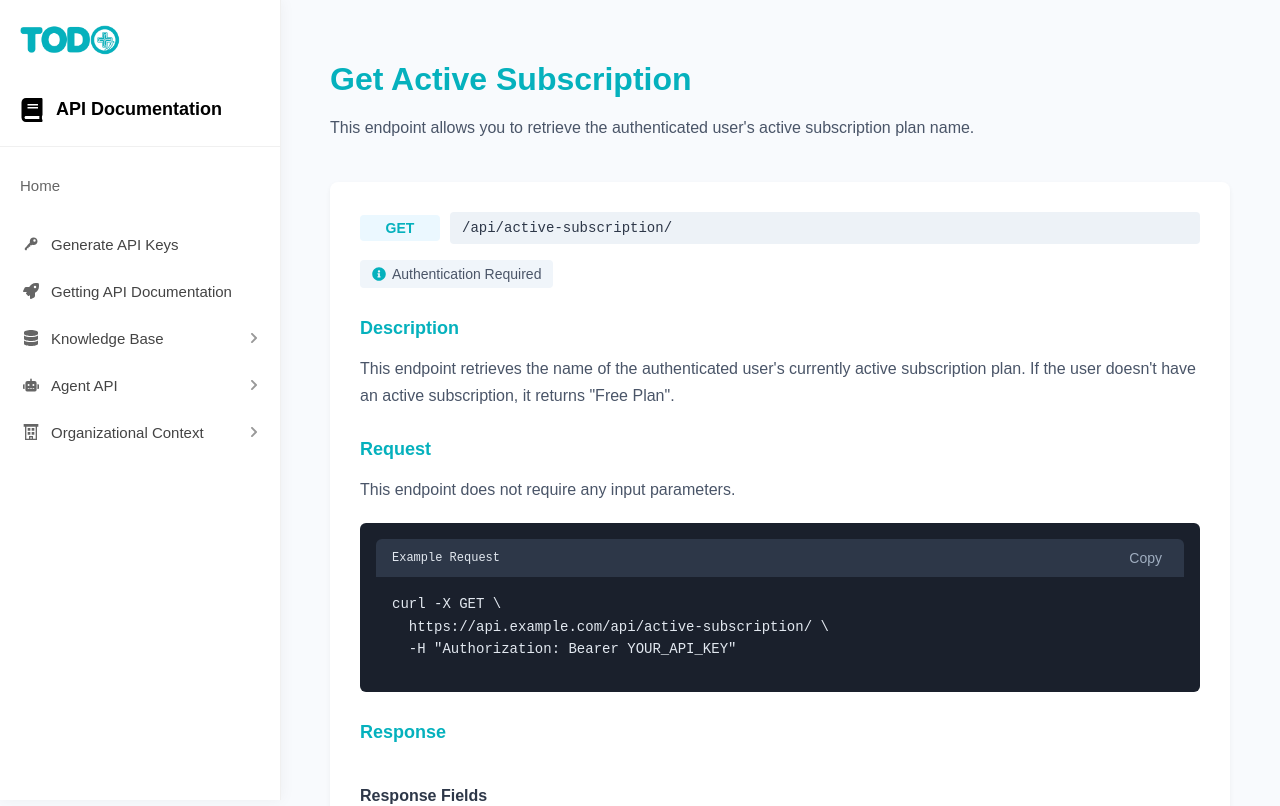
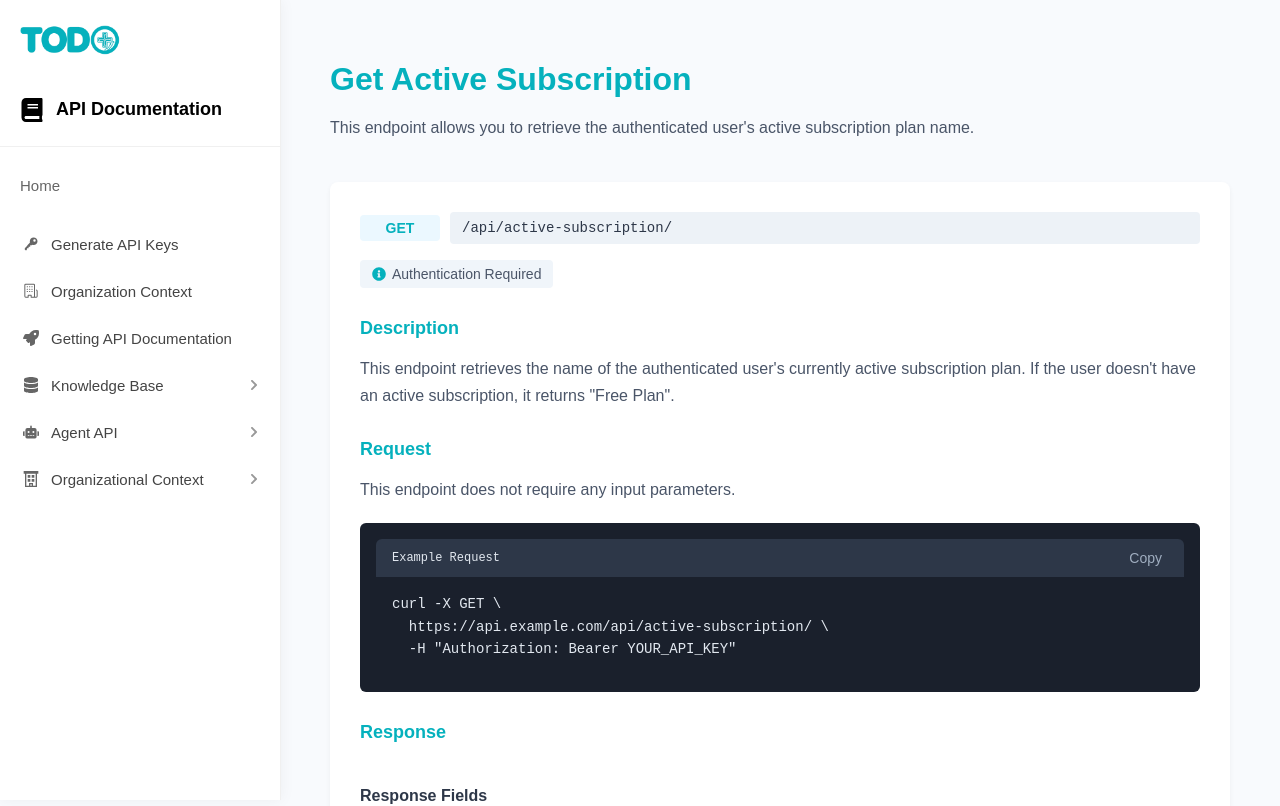
Before and after one commit to asfarwaheed01/ai-saas, a React (Create React App) app: page /docs/payments/active-subscription in a window 1280 px wide. Shown: the top 806 px of the page. Built offline with nearby package versions, Linux system fonts and the light colour scheme.

Commit message:
docs layout, non-binary

```diff
--- a/src/App.js
+++ b/src/App.js
@@ -305,11 +305,11 @@ function App() {
         <Route
           path={ROUTES.organization.path}
           element={
-            <ProtectedRoute>
-              <DashboardLayout>
+            // <ProtectedRoute>
+              <DocsLayout>
                 <OrganizationContext />
-              </DashboardLayout>
-            </ProtectedRoute>
+              </DocsLayout>
+            // </ProtectedRoute>
           }
         />
         <Route
--- a/src/components/Documentation/DocsSidebar/DocsSidebar.jsx
+++ b/src/components/Documentation/DocsSidebar/DocsSidebar.jsx
@@ -16,6 +16,8 @@ import { GrOrganization } from "react-icons/gr";
 import "./Sidebar.css";
 import { ROUTES } from "../../../routes/routes";
 import Logo from "../../../assets/logo.png";
+import { GoOrganization } from "react-icons/go";
+
 import { IoKeySharp } from "react-icons/io5";
 
 const API_SECTIONS = [
@@ -24,6 +26,13 @@ const API_SECTIONS = [
     title: "Generate API Keys",
     icon: <IoKeySharp />,
     path: "/docs/api-keys",
+    items: [],
+  },
+  {
+    id: "organizational-context",
+    title: "Organization Context",
+    icon: <GoOrganization />,
+    path: "/docs/organization",
     items: [],
   },
   {
--- a/src/pages/Avatars/Avatars.jsx
+++ b/src/pages/Avatars/Avatars.jsx
@@ -2286,7 +2286,7 @@ const Avatars = () => {
         body: formData,
       });
 
-      console.log(signature, "SSSSSIGNATURE");
+      //organizational context wala krna ha ab bas
 
       // Always parse JSON — even on error
       let data;
@@ -2422,6 +2422,22 @@ const Avatars = () => {
   useEffect(() => {
     fetchActiveSubscription();
   }, [fetchActiveSubscription]);
+
+  useEffect(() => {
+    if (selectedGender === "binary") {
+      setSelectedEthnicity("african_american");
+      setSelectedAge("Young");
+
+      // Find Marcus in availableAvatars and auto-select him
+      const marcusAvatar = availableAvatars.find(
+        (av) => av.name.toLowerCase() === "marcus"
+      );
+
+      if (marcusAvatar) {
+        setSelectedAvatar(marcusAvatar.id);
+      }
+    }
+  }, [selectedGender, availableAvatars]);
 
   if (!isSessionActive) {
     return (
--- a/src/routes/routes.js
+++ b/src/routes/routes.js
@@ -95,7 +95,7 @@ export const ROUTES = {
   },
   // Dashboard routes
   dashboard: { path: "/dashboard", name: "Dashboard" },
-  organization: { path: "/dashboard/organization", name: "Organization" },
+  organization: { path: "/docs/organization", name: "Organization" },
   apiKeys: { path: "/docs/api-keys", name: "API Keys" },
 
   //Footer Routes
```
